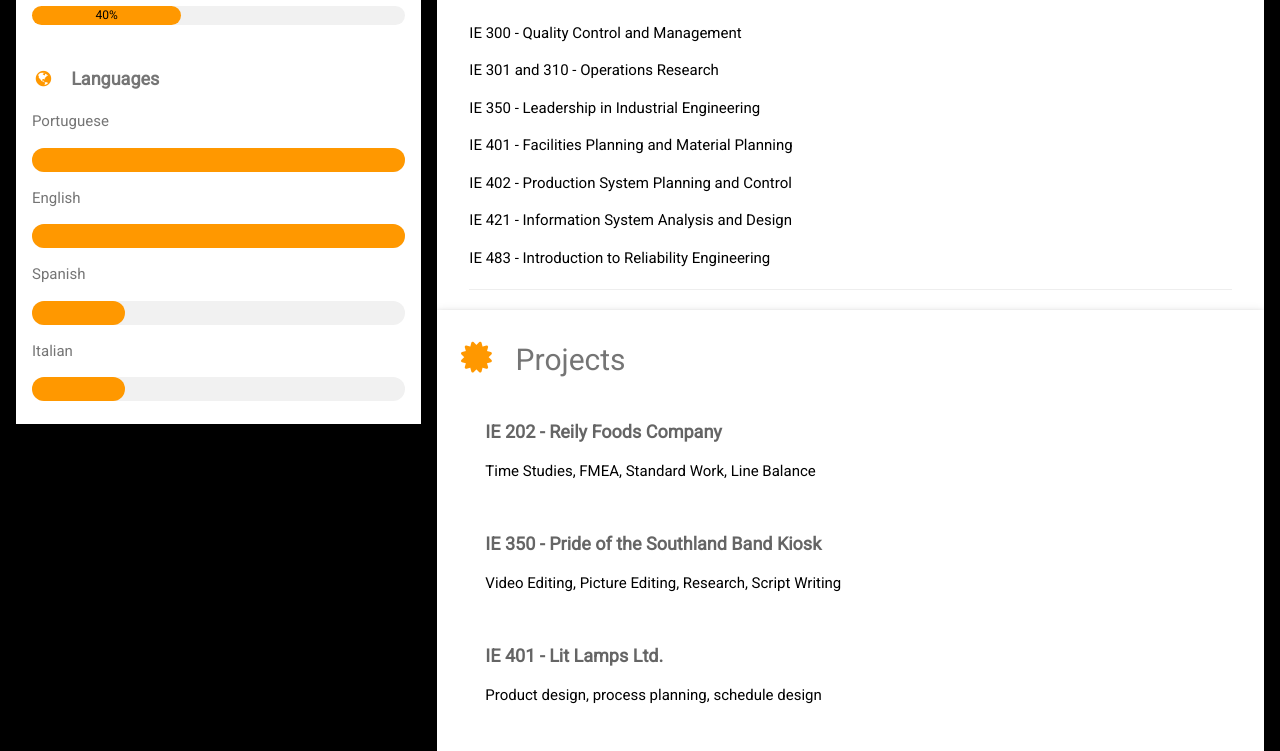
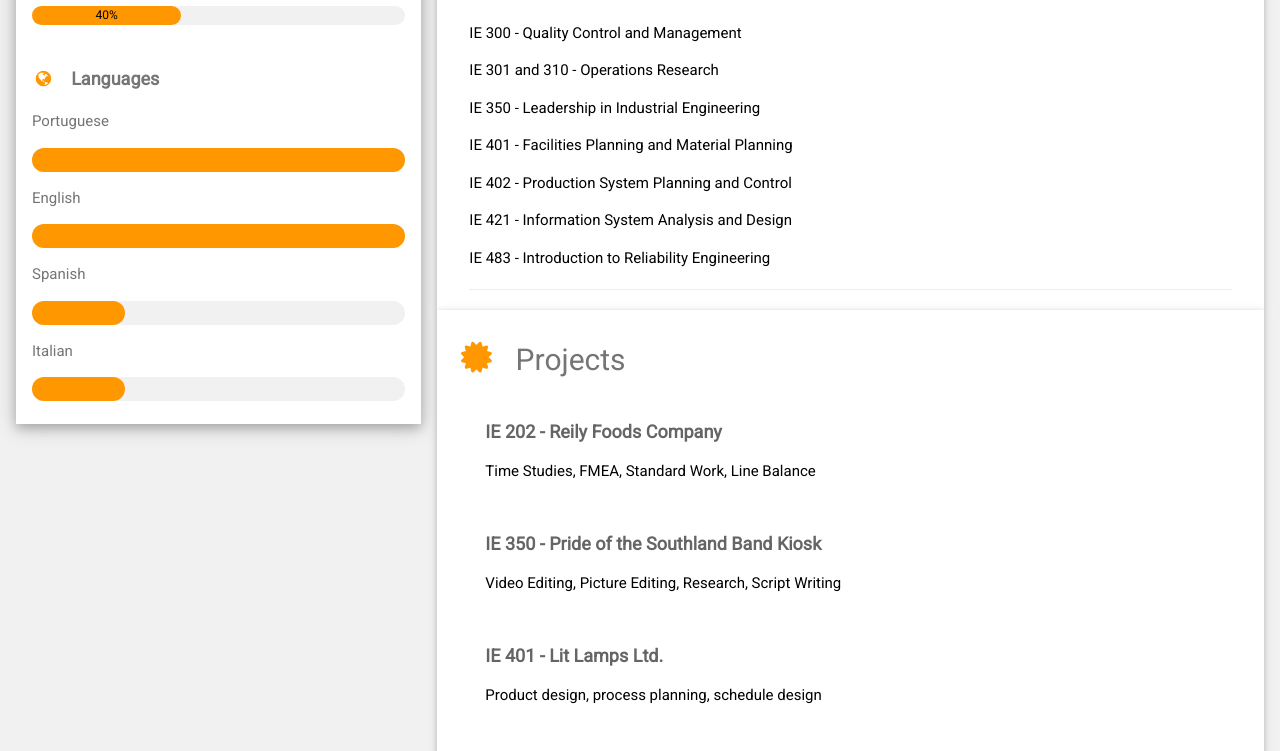
Before and after one commit to vzangiro/Resume, a plain HTML site: page index.html in a window 1280 px wide. Shown: the part 763-1514 px from the top of the page. Drawn offline with nearby package versions, Linux system fonts and the light colour scheme.

Commit message:
Update index.html

```diff
--- a/index.html
+++ b/index.html
@@ -19,7 +19,7 @@
     }
 </style>
 
-<body class="w3-black">
+<body class="w3-light-grey">
 
     <!-- Page Container -->
     <div class="w3-content w3-margin-top" style="max-width:1400px;">
```
